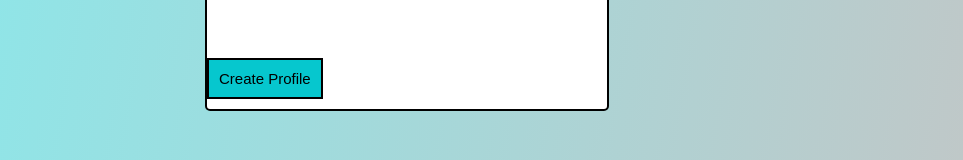
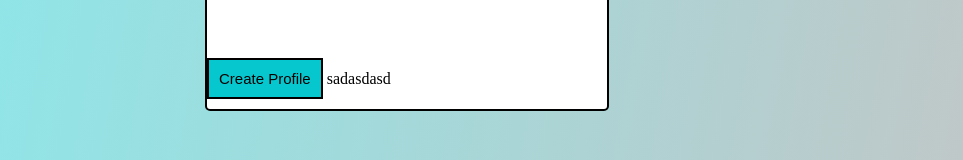
Before and after one commit to szaloczy/Y4O4X0_infrend, an Angular app in the folder frontend/: page /login in a window 1280 px wide. Shown: the part 531-691 px from the top of the page, without its empty margins (233-1196 px from the left). Built offline with nearby package versions, Linux system fonts and the light colour scheme.

Commit message:
implement-registration-and-login

```diff
--- a/frontend/src/app/pages/user-login/user-login.component.html
+++ b/frontend/src/app/pages/user-login/user-login.component.html
@@ -32,5 +32,6 @@
             <button mat-raised-button type="submit" [disabled]="loginForm.invalid">Login</button>
         </form>
         <button mat-raised-button type="button" routerLink="/register" >Create Profile</button>
+        <a routerLink="/register"> sadasdasd</a>
     </div>
 </div>
--- a/frontend/src/app/pages/user-login/user-login.component.ts
+++ b/frontend/src/app/pages/user-login/user-login.component.ts
@@ -3,7 +3,7 @@ import { FormBuilder, FormGroup, FormsModule, ReactiveFormsModule, Validators }
 import { UserService } from '../../services/user.service';
 import { MatFormFieldModule } from '@angular/material/form-field';
 import { MatInputModule } from '@angular/material/input';
-import { Router } from '@angular/router';
+import { Router, RouterOutlet } from '@angular/router';
 import { AuthService } from '../../services/auth.service';
 
 @Component({
```
